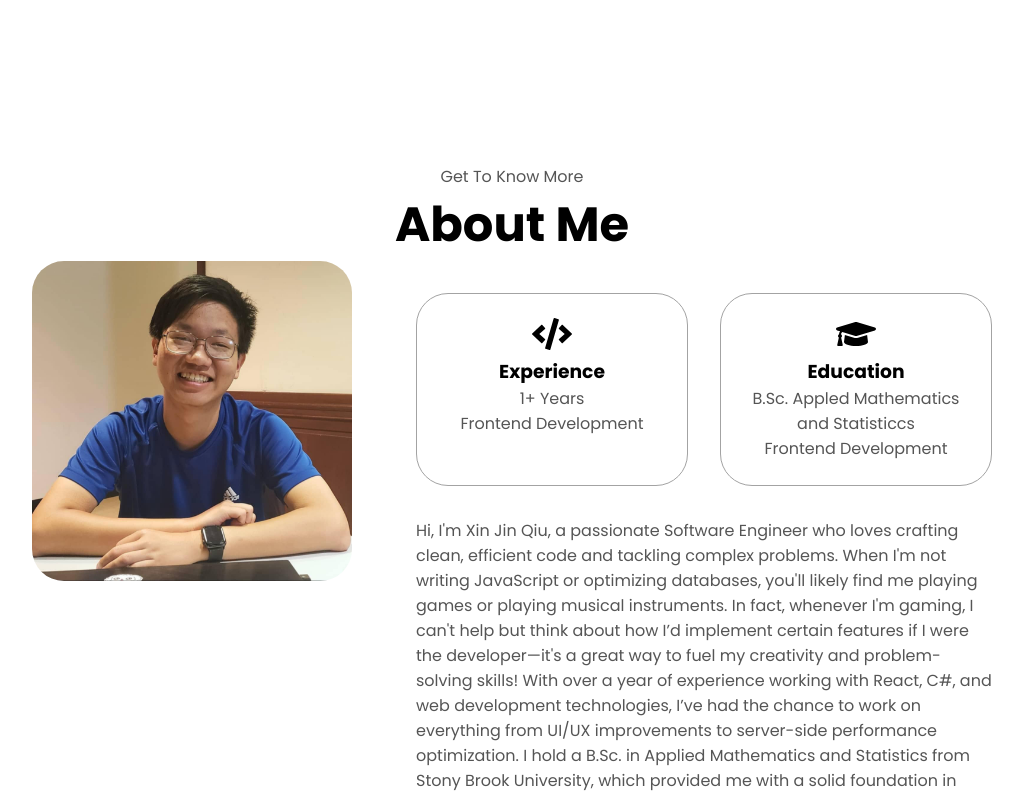
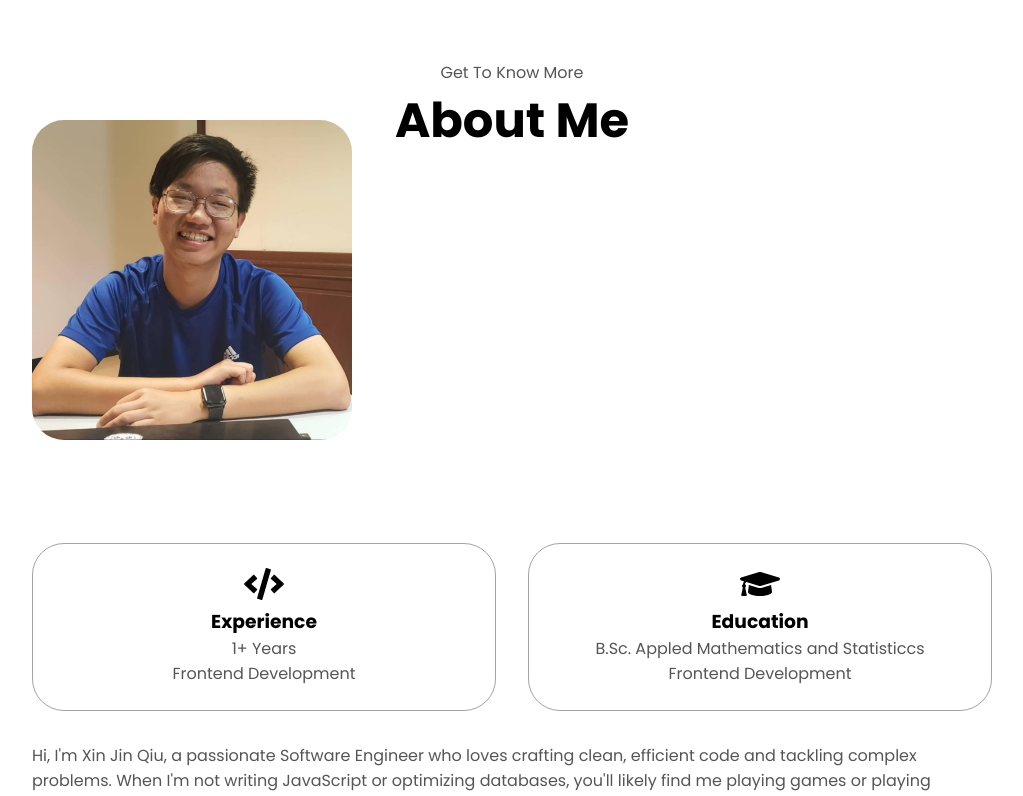
Before and after one commit to xjqiu28/Personal-Portfolio, a React (Vite) app: page / in a window 1280 px wide. Shown: the part 900-1696 px from the top of the page, without its empty margins (128-1151 px from the left). Built offline with nearby package versions, Linux system fonts and the light colour scheme.

Commit message:
Fixed overlapping of about and experience

```diff
--- a/src/App.css
+++ b/src/App.css
@@ -1,16 +1,3 @@
-.dark {
-  background-color: black;
-  color: white;
-  text-decoration: none;
-  text-decoration-color: white;
-}
-
-.light
-{
-  color: black;
-  text-decoration: none;
-  text-decoration-color: black;
-}
 .dark, .light {
   transition: background-color 0.3s ease, color 0.3s ease;
 }
--- a/src/index.css
+++ b/src/index.css
@@ -5,6 +5,12 @@
   padding: 0;
 }
 
+
+html, body
+{
+  height: 100%;
+  width: 100%;
+}
 body {
   font-family: "Poppins", sans-serif;
 }
@@ -26,3 +32,17 @@ p  {
 a .btn{
   transition: all 300ms ease;
 }
+
+.dark {
+  background-color: black;
+  color: white;
+  min-height: 100vh;
+  width: 100%;
+}
+
+.light
+{
+  color: black;
+  text-decoration: none;
+  text-decoration-color: black;
+}
--- a/src/styles/About.css
+++ b/src/styles/About.css
@@ -1,12 +1,18 @@
-#about
-{
+#about {
     position: relative;
+    min-height: 100vh;
+    display: flex;
+    flex-direction: column;
+    justify-content: center; /* Ensures everything stays centered */
+    padding-bottom: 5rem; /* Adds space at bottom to prevent overlap */
 }
 
-.about-containers{
+.about-containers {
     gap: 2rem;
     margin-bottom: 2rem;
     margin-top: 2rem;
+    display: flex;
+    flex-wrap: wrap; /* Ensures responsiveness */
 }
 
 .about-details-container
@@ -54,11 +60,14 @@
     text-align: center;
 }
 
-.section-container
-{
+.section-container {
     gap: 4rem;
-    height: 80%;
+    min-height: 100vh; /* Ensures it expands fully */
+    display: flex;
+    flex-direction: column;
+    justify-content: center; /* Centers content properly */
 }
+
 
 .section__pic-container
 _{
--- a/src/styles/Experience.css
+++ b/src/styles/Experience.css
@@ -1,5 +1,7 @@
 #experience {
   position: relative;
+  margin-top: 5rem; /* Increase space between About & Experience */
+  padding-top: 3rem;
 }
 
 .color-container {
```
